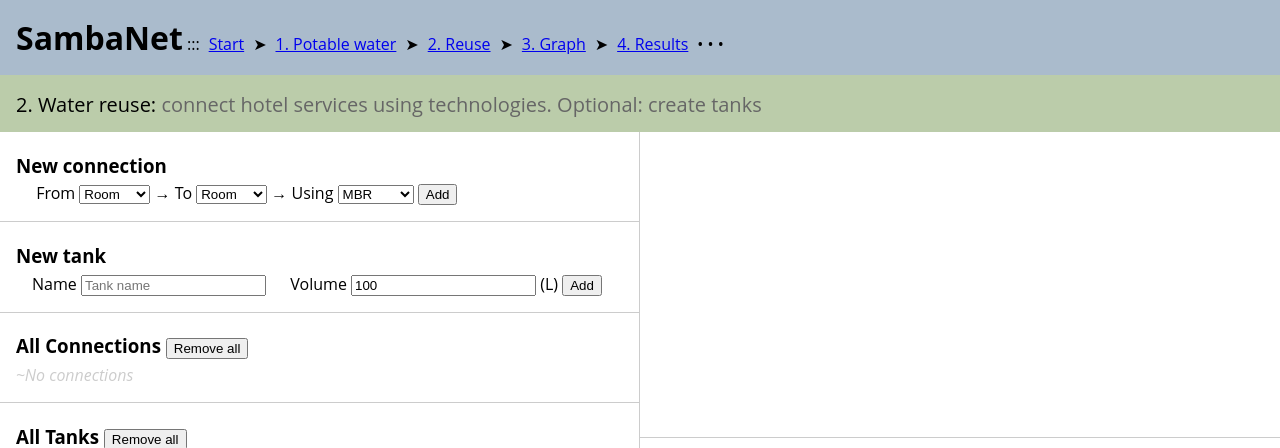
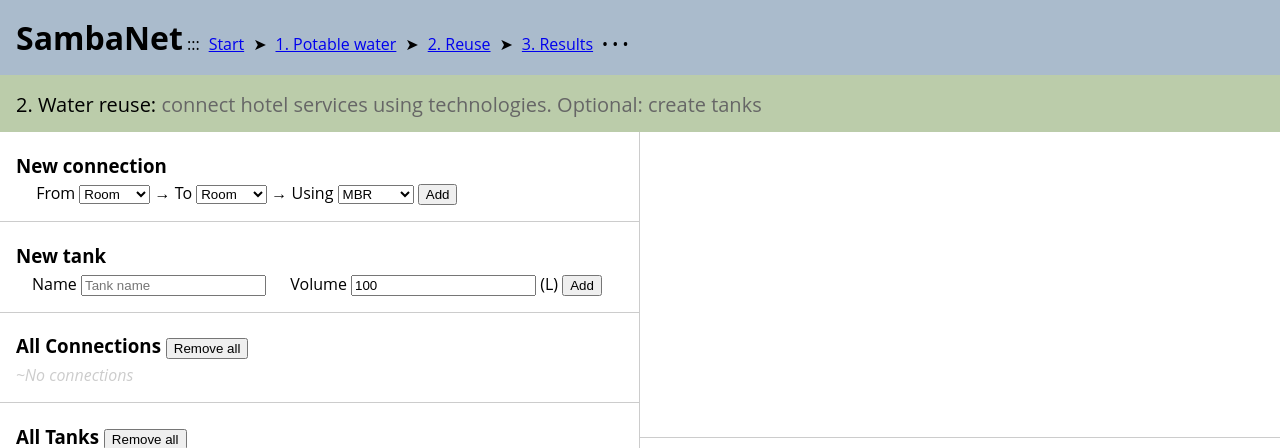
Before and after one commit to holalluis/demeaumed, a PHP site: page /reuse.php in a window 1280 px wide. Shown: the top 448 px of the page. Run offline with PHP 8.4, Linux system fonts and the light colour scheme; some libraries are stand-ins or nearby versions.

Commit message:
removed graph from navbar

```diff
--- a/navbar.php
+++ b/navbar.php
@@ -16,8 +16,7 @@
 	::: <a href=start.php>Start</a>
 	&#10148; <a href="water.php">  1. Potable water</a>
 	&#10148; <a href="reuse.php">  2. Reuse</a>
-	&#10148; <a href="graph.php">  3. Graph</a>
-	&#10148; <a href="results.php">4. Results</a>
+	&#10148; <a href="results.php">3. Results</a>
 	&bull;
 	&bull;
 	&bull;
```
